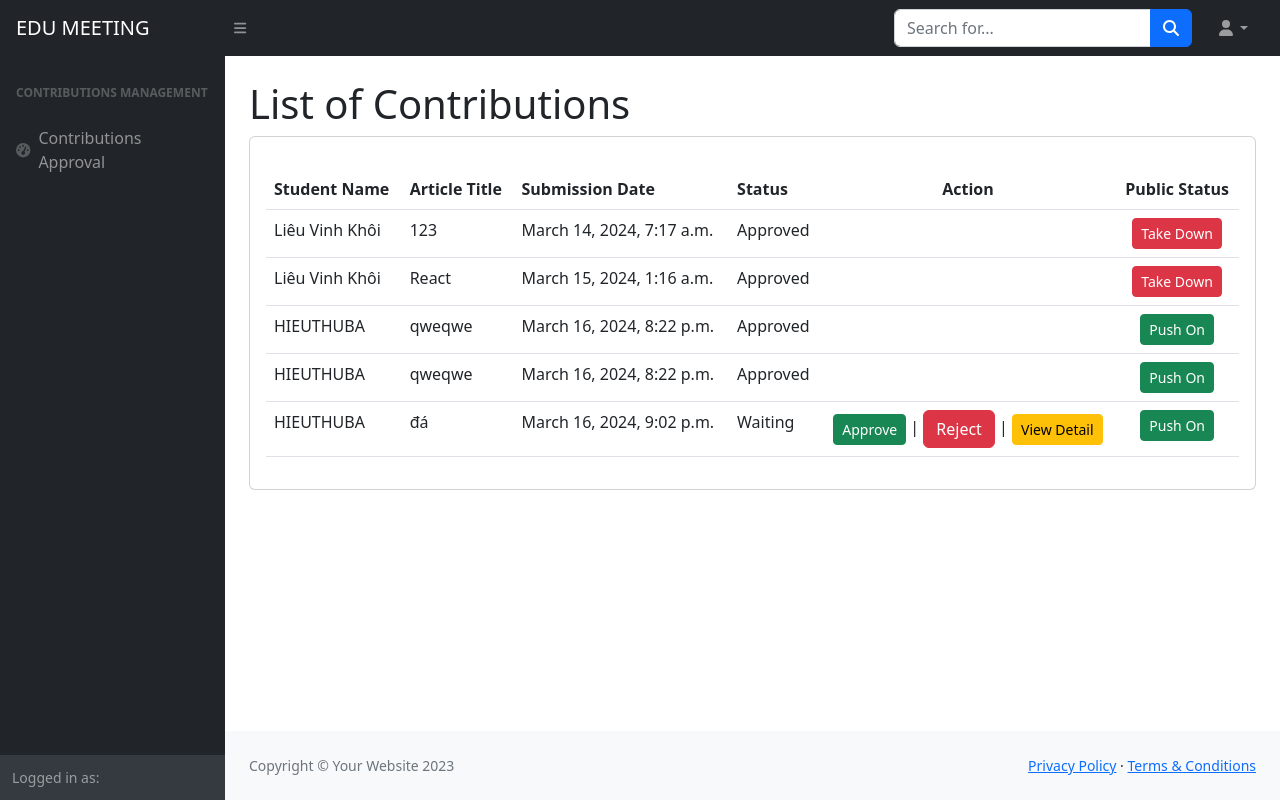
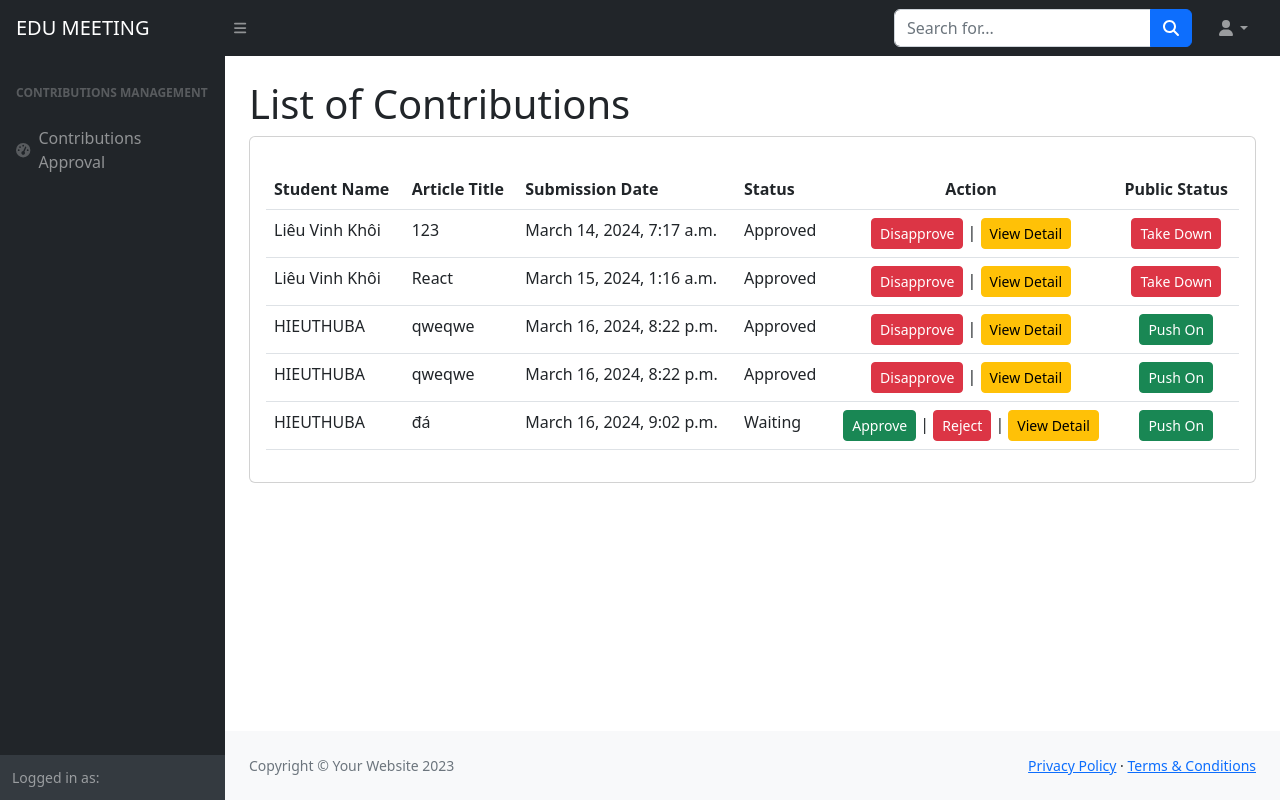
Before and after one commit to SmartSchool-Greenwich/SmartSchool, a Django app: page /ad/contributions/manage/ in a window 1280 px wide. Run offline with Django 5.2, Linux system fonts and the light colour scheme; data comes from the database, SQL or seed files in the repository; both versions use the stored data as it was after the commit; some libraries are stand-ins or nearby versions.

Commit message:
commit 16: changes functions

```diff
--- a/home/views.py
+++ b/home/views.py
@@ -250,6 +250,7 @@ def update_contribution(request, pk):
         contribution.title = title
         contribution.content = content
         contribution.term = term
+        contribution.status = "waiting"
         contribution.save()
 
         word_file = request.FILES.get('word', None)
@@ -282,7 +283,13 @@ def delete_contribution(request, pk):
 
 
 def upload_success(request):
-    return render(request, 'upload_success.html')
+    is_student = True
+    show_faculties = True
+    context = {
+        'is_student': is_student,
+        'show_faculties': show_faculties
+    }
+    return render(request, 'upload_success.html', context)
 
 def create_account(request):
     if request.method == 'POST':
--- a/templates/manage_contributions.html
+++ b/templates/manage_contributions.html
@@ -98,11 +98,13 @@
                                             <div class="text-center">
                                             {% if contribution.status == 'waiting' %}
                                                 <a href="{% url 'approve_contribution' contribution.id %}" class="btn btn-success btn-sm">Approve</a> |
-                                                {% comment %} <a href="{% url 'reject_contribution' contribution.id %}" class="btn btn-danger btn-sm" data-bs-toggle="modal" data-bs-target="#rejectModal" data-contribution-id="{{ contribution.id }}">Reject</a>  {% endcomment %}
-                                                <a href="{% url 'reject_contribution' contribution.id %}" class="btn btn-danger reject-btn" data-bs-toggle="modal" data-bs-target="#rejectModal" data-contribution-id="{{ contribution.id }}">Reject</a> |
+                                                <a href="{% url 'reject_contribution' contribution.id %}" class="btn btn-danger reject-btn btn-sm" data-bs-toggle="modal" data-bs-target="#rejectModal" data-contribution-id="{{ contribution.id }}">Reject</a> |
                                                 <a href="{% url 'contributions_detail' contribution.id %}" class="btn btn-warning btn-sm">View Detail</a>
-                                                {% else %}
-                                                {% comment %} <button disable class="btn btn-danger">Disapprove</button> {% endcomment %}
+                                            {% elif contribution.status == 'approved' %}
+                                                <a href="#" class="btn btn-danger btn-sm">Disapprove</a> |
+                                                <a href="{% url 'contributions_detail' contribution.id %}" class="btn btn-warning btn-sm">View Detail</a>
+                                            {% elif contribution.status == 'rejected' %}
+                                                <a href="{% url 'contributions_detail' contribution.id %}" class="btn btn-warning btn-sm">View Detail</a>
                                             {% endif %}
                                             </div>
                                         </td>
--- a/templates/my_contribution.html
+++ b/templates/my_contribution.html
@@ -62,7 +62,7 @@
                     {% endif %}
                   </td>
                   <td>
-                      {% if can_update %}
+                      {% if can_update and not contribution.status == 'approved' %}
                       <a href="{% url 'update_contribution' pk=contribution.id %}" class="btn btn-primary btn-sm">Update</a> |
                       {% endif %}
                       <a href="{% url 'delete_contribution' contribution.id %}" class="btn btn-danger btn-sm" onclick="return confirm('Are you sure?');">Remove</a> |
```
Also changed, not shown: db.sqlite3.
